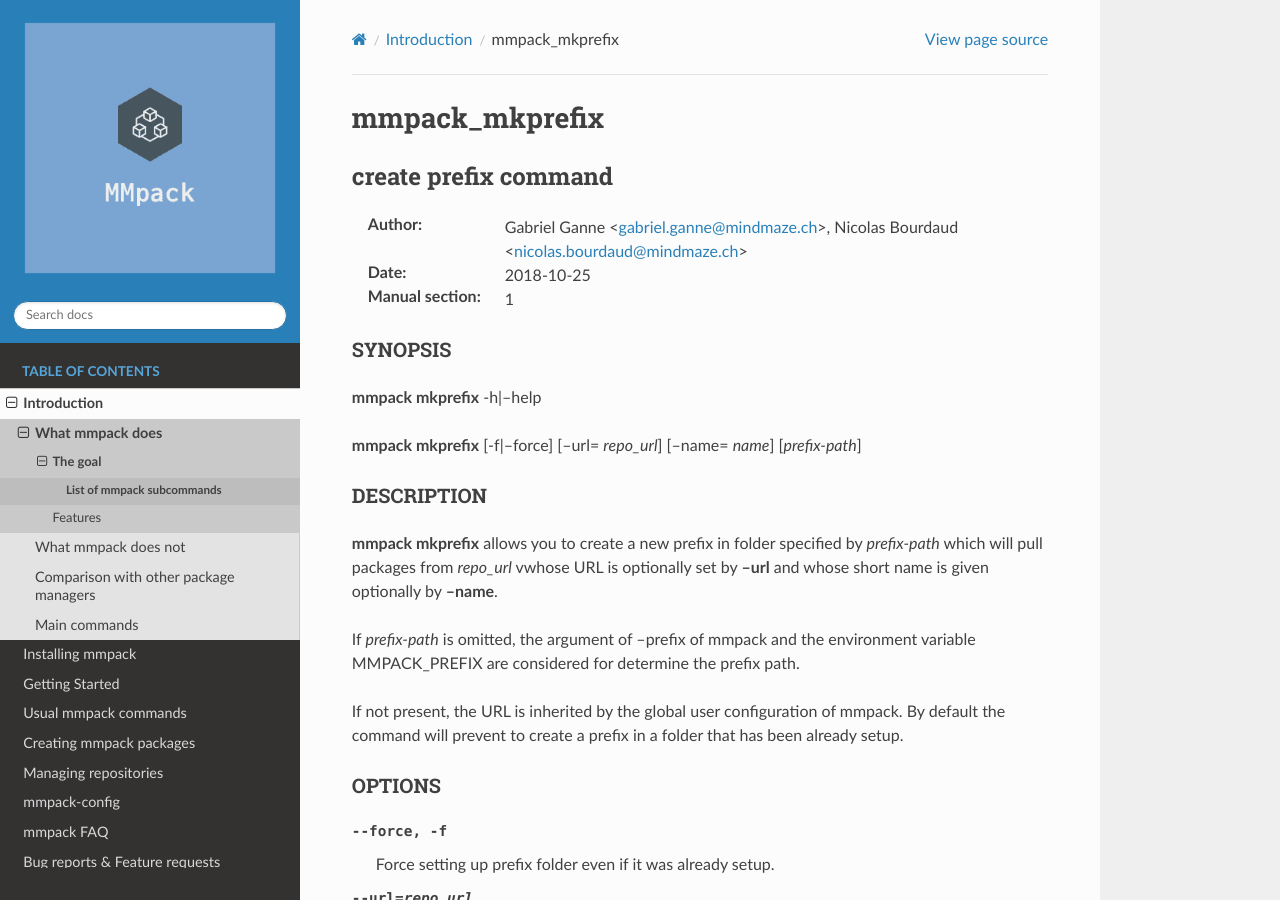
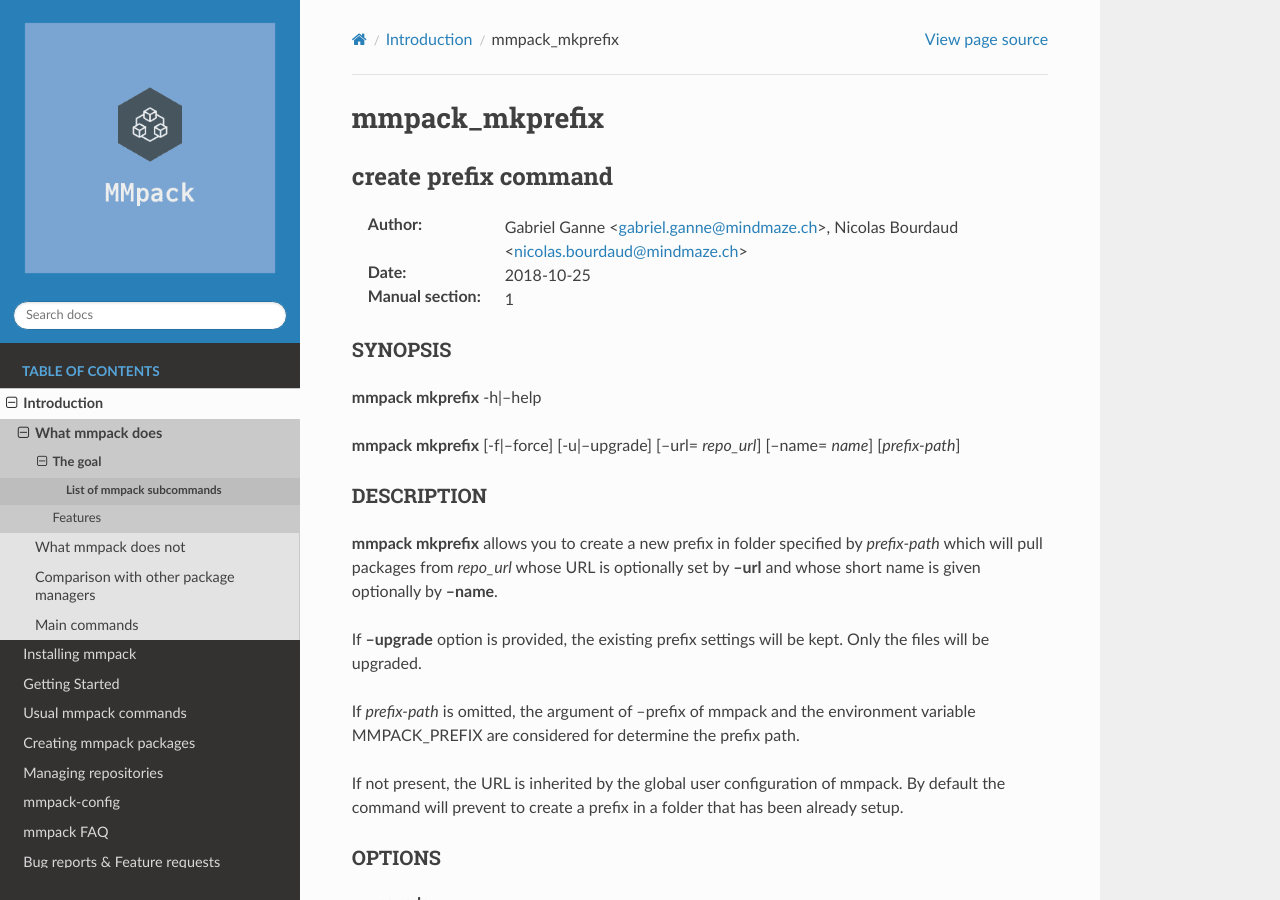
Before and after one commit to mmlabs-mindmaze/mmpack, a Sphinx documentation site: the page built from docs/man/1/mmpack_mkprefix.rst, in a window 1280 px wide and 900 px high. Built offline with Sphinx 7.4.7 and the Read the Docs theme 2.0.0, drawn with Linux system fonts in a browser that asks for light colours; some of the changed text lies outside the part shown.

Commit message:
mmpack: add --upgrade option to mkprefix subcommand
Change-Id: I978375fb6dc00ab7a1588e57eb0ad86753fc3f0d

```diff
--- a/docs/man/1/mmpack_mkprefix.rst
+++ b/docs/man/1/mmpack_mkprefix.rst
@@ -16,14 +16,17 @@
 
 **mmpack mkprefix** -h|--help
 
-**mmpack mkprefix** [-f|--force] [--url= *repo_url*] [--name= *name*] [*prefix-path*]
+**mmpack mkprefix** [-f|--force] [-u|--upgrade] [--url= *repo_url*] [--name= *name*] [*prefix-path*]
 
 DESCRIPTION
 ===========
 **mmpack mkprefix** allows you to create a new prefix in folder specified by
-*prefix-path* which will pull packages from *repo_url* vwhose URL is
+*prefix-path* which will pull packages from *repo_url* whose URL is
 optionally set by **--url** and whose short name is given optionally by
 **--name**.
+
+If **--upgrade** option is provided, the existing prefix settings will be kept.
+Only the files will be upgraded.
 
 If *prefix-path* is omitted, the argument of --prefix of mmpack and the
 environment variable MMPACK_PREFIX are considered for determine the prefix
@@ -35,6 +38,9 @@
 
 OPTIONS
 =======
+--upgrade, -u
+  Upgrade the prefix files.
+
 --force, -f
   Force setting up prefix folder even if it was already setup.
 
```
Also changed, not shown: 1 other file.
